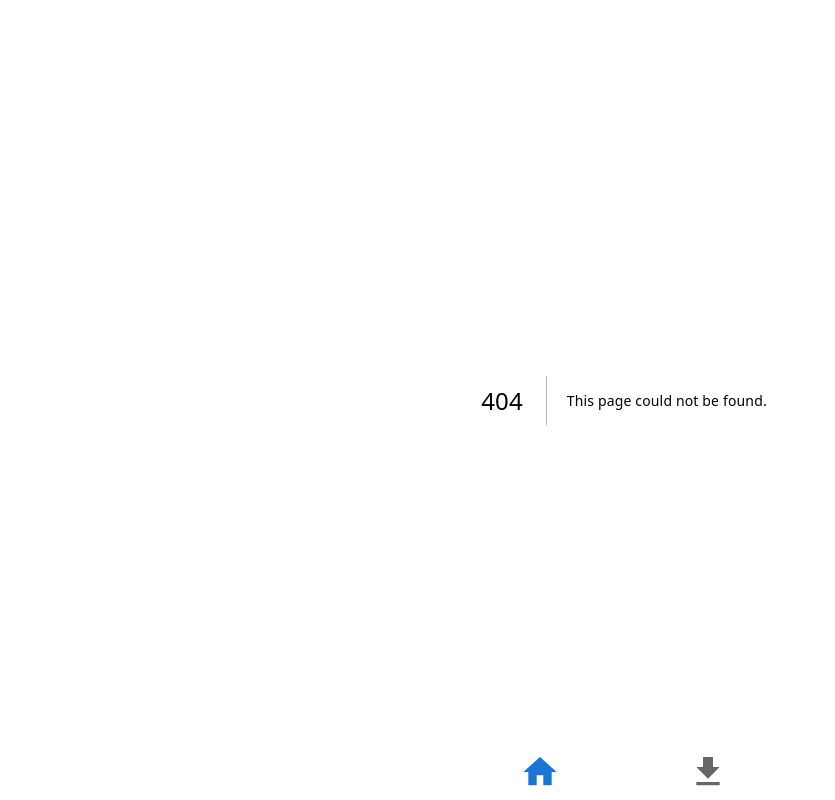
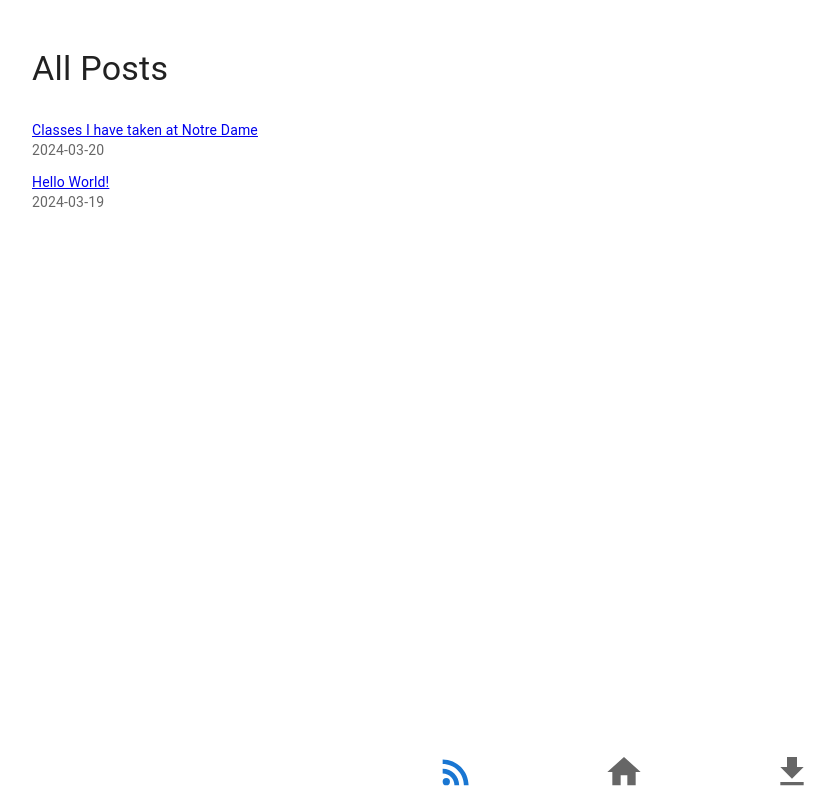
Before and after one commit to svntii/portfolio, a Next.js app: page /blog in a window 1280 px wide. Before the commit this address had no page. Shown: the whole page, without its empty margins (16-851 px from the left). Built offline with nearby package versions, Linux system fonts and the light colour scheme.

Commit message:
All Blogs Page

```diff
--- a/src/components/bNav.jsx
+++ b/src/components/bNav.jsx
@@ -3,6 +3,7 @@ import Box from '@mui/material/Box';
 import BottomNavigation from '@mui/material/BottomNavigation';
 import BottomNavigationAction from '@mui/material/BottomNavigationAction';
 import HomeIcon from '@mui/icons-material/Home';
+import RssFeedIcon from '@mui/icons-material/RssFeed';
 import Link from 'next/link';
 import GetAppIcon from '@mui/icons-material/GetApp';
 
@@ -17,7 +18,13 @@ export function BottomNav() {
                 onChange={(event, newValue) => {
                     setValue(newValue);
                 }}
+
             >
+                <BottomNavigationAction
+                    icon={<RssFeedIcon style={{ fontSize: 40 }} />}
+                    LinkComponent={Link}
+                    href='/blog'
+                />
                 <BottomNavigationAction
                     icon={<HomeIcon style={{ fontSize: 40 }} />}
                     LinkComponent={Link}
@@ -27,6 +34,7 @@ export function BottomNav() {
                     icon={<GetAppIcon style={{ fontSize: 40 }} />}
                     href='/SJRODRIGUEZ_ATS.pdf'
                     download="SJRODRIGUEZ_ATS.pdf"
+                    target='_blank'
                 />
             </BottomNavigation>
         </Box>
--- a/src/components/blog/blogList.jsx
+++ b/src/components/blog/blogList.jsx
@@ -28,6 +28,10 @@ export function BlogList({ allPostsData, expandedBox, setExpandedBox }) {
                     </li>
                 ))}
             </ul>
+
+            <Link href={"/blog"}>
+                    <Typography variant="caption" sx={{ }}>More...</Typography>
+            </Link>
         </Box>
     );
 }
--- /dev/null
+++ b/src/pages/blog/index.js
@@ -0,0 +1,39 @@
+import { getSortedPostsData } from '../../../lib/posts';
+import Link from 'next/link';
+import { Box, Typography, List, ListItem, ListItemText } from '@mui/material';
+
+
+export async function getStaticProps() {
+    const allPostsData = getSortedPostsData();
+    return {
+        props: {
+            allPostsData,
+        },
+    };
+}
+export default function AllBlogs({ allPostsData }) {
+    return (
+        <Box sx={{ padding: "3em", background: "background.paper" }}>
+            <Typography variant="h4" component="div" sx={{ flexGrow: 1, marginBottom: 2 }}>
+                All Posts
+            </Typography>
+            <div>
+                <List dense={true}>
+                    {allPostsData.map(({ id, date, title }) => (
+                        <ListItem key={id} disablePadding>
+                            <ListItemText
+                                primary={
+                                    <Link href={`/blog/${id}`} passHref>
+                                        {title}
+                                    </Link>
+                                }
+                                secondary={date}
+                                sx={{ textAlign: 'left' }} // Add this line
+                            />
+                        </ListItem>
+                    ))}
+                </List>
+            </div>
+        </Box>
+    );
+}
```
